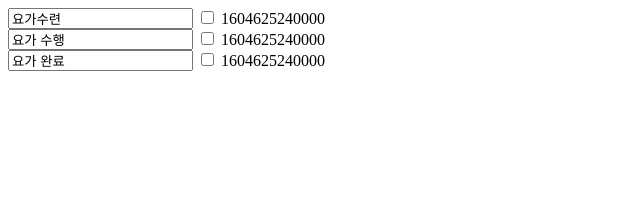
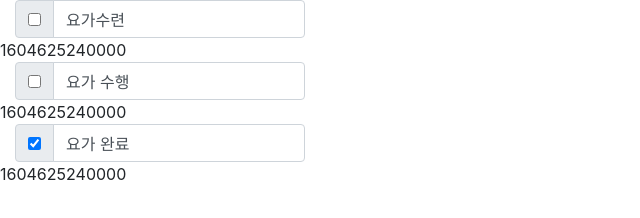
Before and after one commit to adminhelper/AngularJs, a plain HTML site: page Expression/index.html in a window 1280 px wide. Shown: the whole page, without its empty margins (0-640 px from the left). Drawn offline with nearby package versions, Linux system fonts and the light colour scheme.

Commit message:
ngRepeat study

```diff
--- a/Expression/index.html
+++ b/Expression/index.html
@@ -4,6 +4,8 @@
 <head>
     <meta charset="UTF-8">
     <meta name="viewport" content="width=device-width, initial-scale=1.0">
+    <link rel="stylesheet" href="https://cdn.jsdelivr.net/npm/bootstrap@4.5.3/dist/css/bootstrap.min.css"
+        integrity="sha384-TX8t27EcRE3e/ihU7zmQxVncDAy5uIKz4rEkgIXeMed4M0jlfIDPvg6uqKI2xXr2" crossorigin="anonymous">
     <script src="https://ajax.googleapis.com/ajax/libs/angularjs/1.5.6/angular.min.js"></script>
     <link rel="stylesheet" href="style.css">
     <script src="script.js"></script>
@@ -11,14 +13,19 @@
 </head>
 
 <body ng-app="todo" ng-controller="TodoCtrl">
-
-<div ng-repeat="todo in todos">
-    <input type="text" ng-model="todo.title">
-    <input type="checkbox" ng-model="todoc.completed">
-    <date> {{todo.createdAt}}</date>
-</div>
-
-
+    <ul class="list-unstyled">
+        <li ng-repeat="todo in todos">
+            <div class="input-group  col-3">
+                 <div class="input-group-prepend">
+                        <div class="input-group-text">
+                            <input type="checkbox" ng-model="todo.completed">
+                        </div>
+                </div>
+                <input type="text" class="form-control" ng-model="todo.title">
+            </div>
+            <date>{{todo.createdAt}}</date>
+        </li>
+    </ul>
 </body>
 
 </html>
--- a/Expression/script.js
+++ b/Expression/script.js
@@ -1,21 +1,21 @@
-var app = angular.module('todo', []);
+var app = angular.module("todo", []);
 
-app.controller('TodoCtrl', function($scope) {
+app.controller("TodoCtrl", function ($scope) {
   $scope.todos = [
     {
-            title:'요가수련',
+      title: "요가수련",
       completed: false,
-            createdAt : Date.now()
+      createdAt: Date.now(),
     },
     {
-            title:'요가 수행',
+      title: "요가 수행",
       completed: false,
-            createdAt : Date.now()
+      createdAt: Date.now(),
     },
     {
-            title:'요가 완료',
+      title: "요가 완료",
       completed: true,
-            createdAt : Date.now()
-        }
-    ]
+      createdAt: Date.now(),
+    },
+  ];
 });
```
Lines whose indentation alone changed are shown as unchanged.
